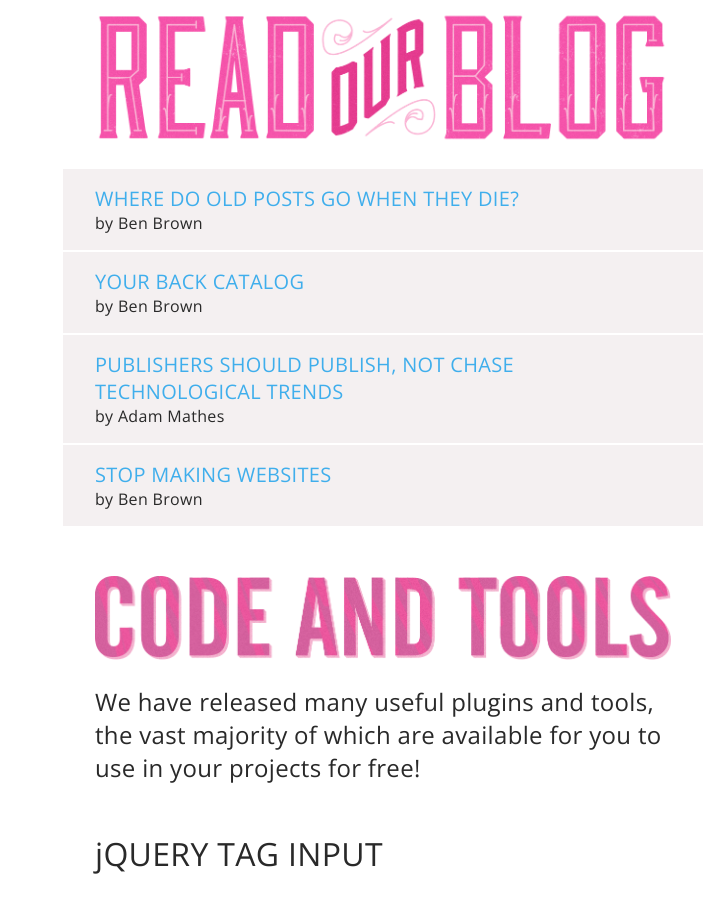
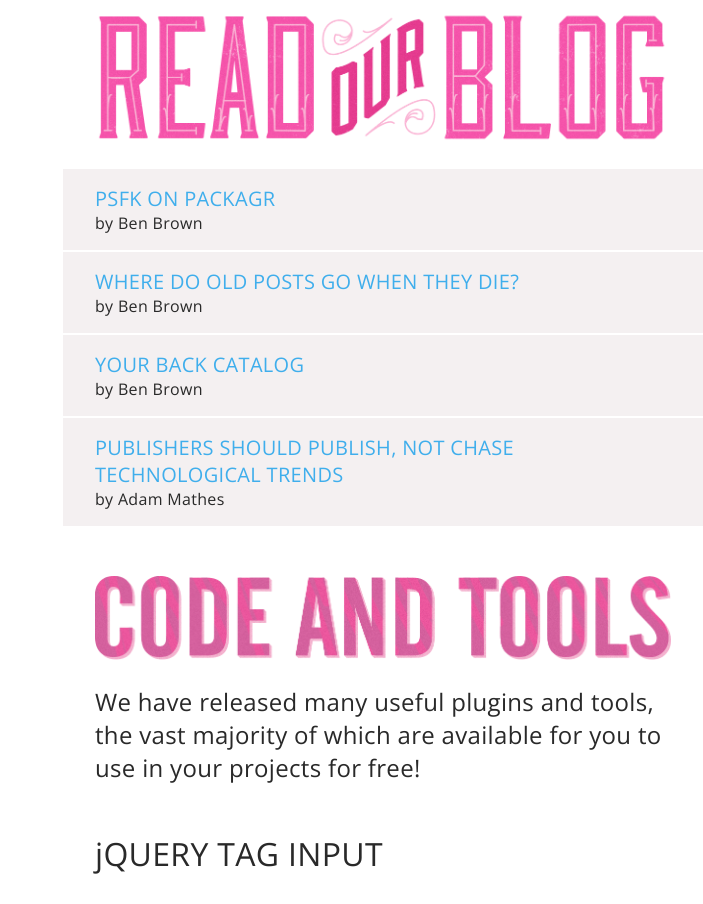
Before and after one commit to ekospinach/2014_website, a website: page index.html in a window 1280 px wide. Shown: the part 2252-3156 px from the top of the page, without its empty margins (577-1280 px from the left). Drawn offline with nearby package versions, Linux system fonts and the light colour scheme.

Commit message:
updated with new blog

```diff
--- a/index.html
+++ b/index.html
@@ -103,6 +103,9 @@ artists, game developers, and kids of all ages.</h2>
 				<h3><a href="http://notes.xoxco.com/" title="Read our blog"><img src="img/blog.png" alt="Read our Blog" border="0" /></a></h3>
 				<ul class="featured_posts">
 
+						<li><a href="http://notes.xoxco.com/post/80808388506">PSFK on Packagr</a>
+						by Ben Brown</li>
+
 						<li><a href="http://notes.xoxco.com/post/46962253250">Where do old posts go when they die?</a>
 						by Ben Brown</li>
 
@@ -111,9 +114,6 @@ artists, game developers, and kids of all ages.</h2>
 
 						<li><a href="http://notes.xoxco.com/post/41213044413">Publishers Should Publish, Not Chase Technological Trends</a>
 						by Adam Mathes</li>
-
-						<li><a href="http://notes.xoxco.com/post/40790140616">Stop Making Websites</a>
-						by Ben Brown</li>
 
 				</ul>
 			</li>
```
